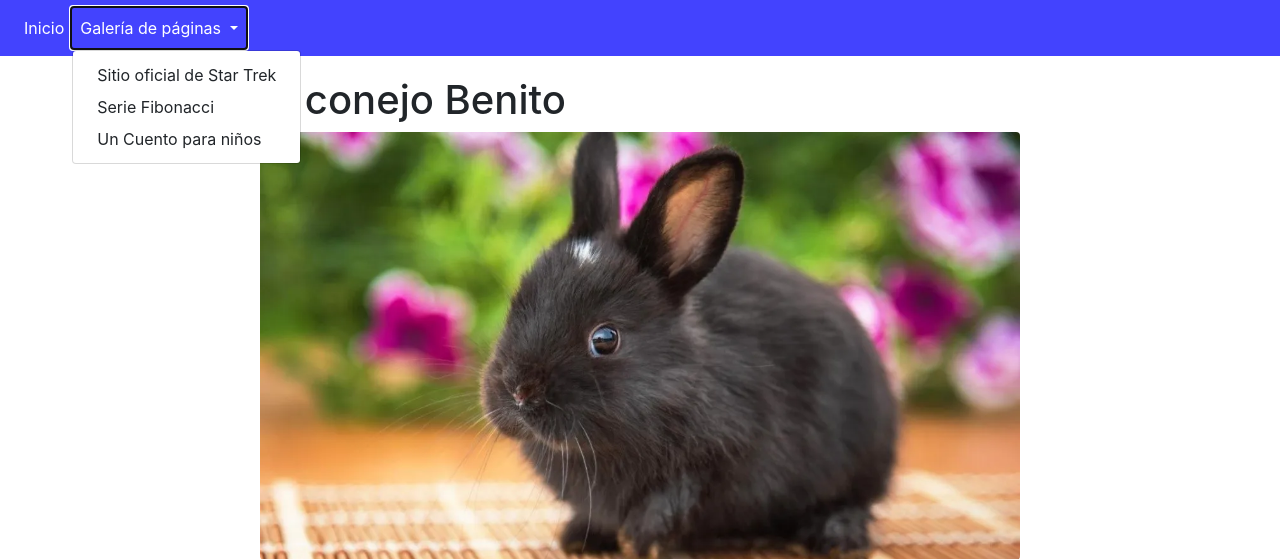
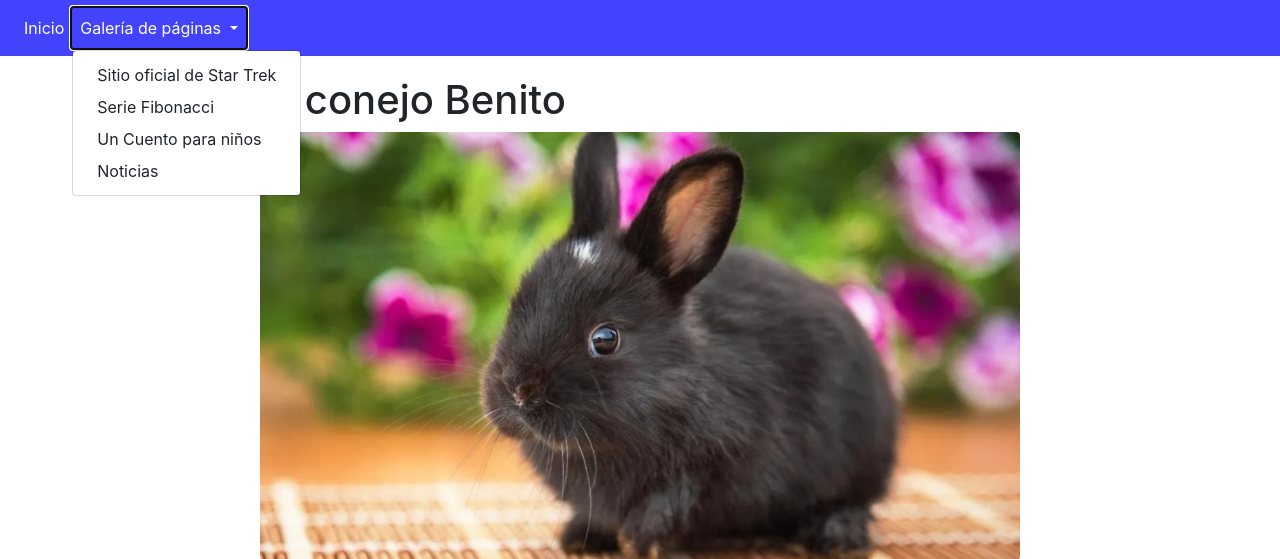
Before and after one commit to juanguillermolopez/tareaModulo3, a PHP site: page /cuento.php in a window 1280 px wide, after a click on "Galería de páginas". Shown: the top 559 px of the page. Run offline with PHP 8.4, Linux system fonts and the light colour scheme; data comes from the database, SQL or seed files in the repository.

Commit message:
ajustando los menus

```diff
--- a/cuento.php
+++ b/cuento.php
@@ -48,6 +48,7 @@
 					<a class="dropdown-item" href="https://intl.startrek.com/" target="_blank">Sitio oficial de Star Trek</a>
 					<a class="dropdown-item" href="fibonacci.php" target="_blank">Serie Fibonacci</a>
 					<a class="dropdown-item" href="cuento.php" target="_blank">Un Cuento para niños</a>
+					  <a class="dropdown-item" href="news/news.php" target="_blank">Noticias</a>
 				  </div>
 				</li>
 			  </ul>
--- a/fibonacci.php
+++ b/fibonacci.php
@@ -46,6 +46,7 @@
 					<a class="dropdown-item" href="https://intl.startrek.com/" target="_blank">Sitio oficial de Star Trek</a>
 					<a class="dropdown-item" href="fibonacci.php" target="_blank">Serie Fibonacci</a>
 					<a class="dropdown-item" href="cuento.php" target="_blank">Un Cuento para niños</a>
+					  <a class="dropdown-item" href="news/news.php" target="_blank">Noticias</a>
 				  </div>
 				</li>
 			  </ul>
```
Also changed, not shown: 1 other file.
